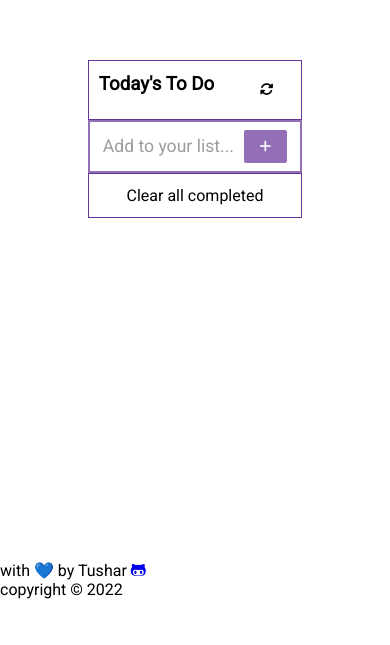
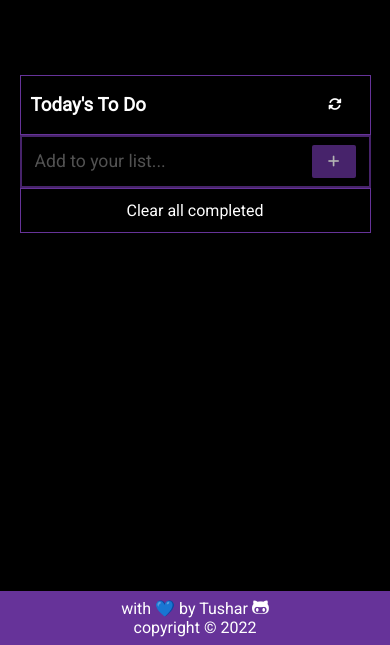
Before and after one commit to pinkmoon25/To-Do-list, a website built with webpack: page src/index.html in a window 390 px wide. Shown: the part 283-928 px from the top of the page. Before the commit the page ends 882 px from the top, so only its background shows below. Built offline with nearby package versions, Linux system fonts and the light colour scheme.

Commit message:
Add media query and style footer

```diff
--- a/src/style.css
+++ b/src/style.css
@@ -6,11 +6,16 @@ body {
   padding: 0;
   box-sizing: border-box;
   font-family: 'Roboto', sans-serif;
+  color: #fff;
+}
+
+body {
+  background-color: black;
 }
 
 main {
-  margin: 0 auto;
-  width: 55vw;
+  margin: 15px auto;
+  max-width: 65vw;
   min-height: 100vh;
   display: flex;
   flex-direction: column;
@@ -21,6 +26,7 @@ header {
   padding: 12px 10px;
   display: flex;
   justify-content: space-between;
+  align-items: center;
   border: 1px solid rebeccapurple;
 }
 
@@ -53,7 +59,7 @@ input[name=listInput] {
 }
 
 .addtask {
-  margin-right: 8px;
+  margin: 0 8px;
   padding: 5px 8px;
   background-color: rebeccapurple;
   border-radius: 2px;
@@ -87,6 +93,7 @@ li > div {
 div > p {
   width: 100%;
   padding: 2px;
+  word-wrap: anywhere;
 }
 
 li {
@@ -117,10 +124,31 @@ button:hover {
 
 .completed {
   text-decoration: line-through;
-  opacity: 0.7;
-  background: lightyellow;
+  opacity: 0.6;
+  background: cornflowerblue;
 }
 
 .refresh:hover {
   transform: rotate(360deg);
 }
+
+footer {
+padding: 8px 0;
+text-align: center;
+background: rebeccapurple;
+}
+
+a > i {
+  font-size: large;
+  transition: 0.3s ease;
+}
+
+a > i:hover {
+  transform: scale(1.1) rotate(360deg);
+}
+
+@media screen and (max-width: 768px) {
+  main {
+    max-width: 90vw;
+  }
+}
```
